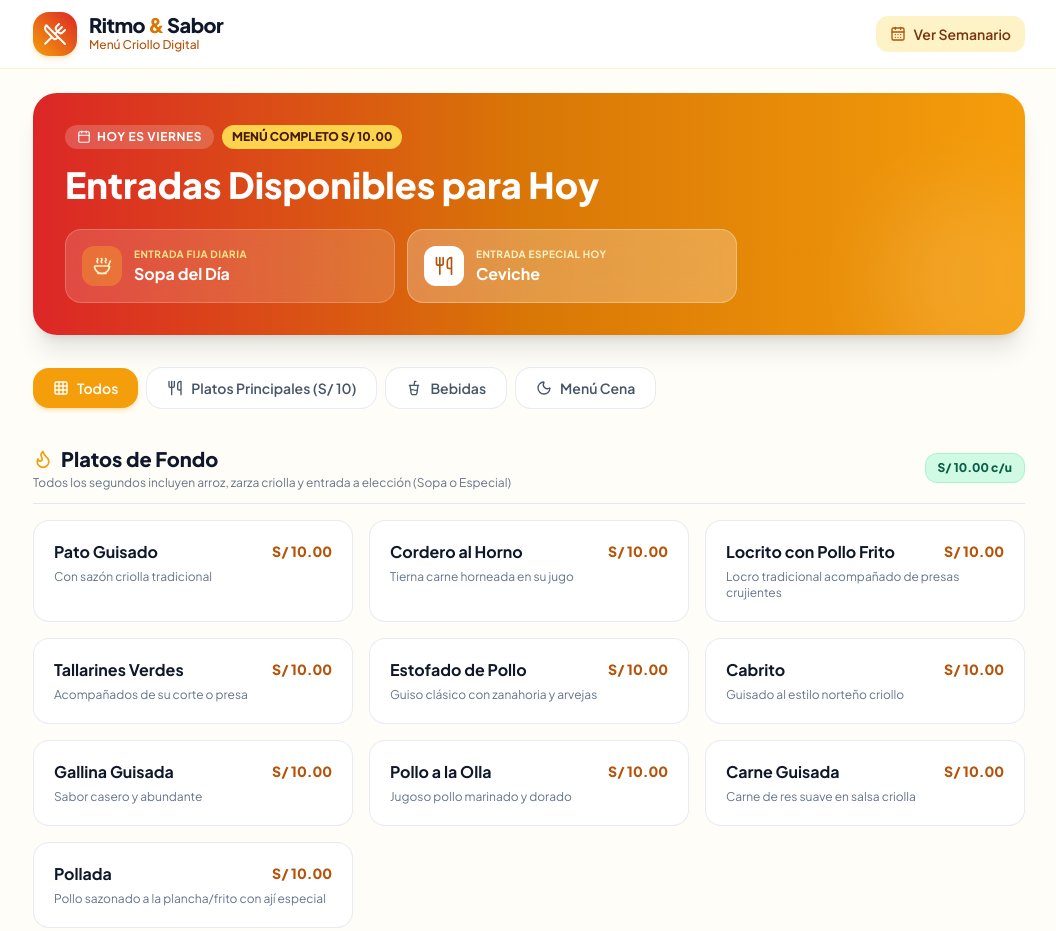
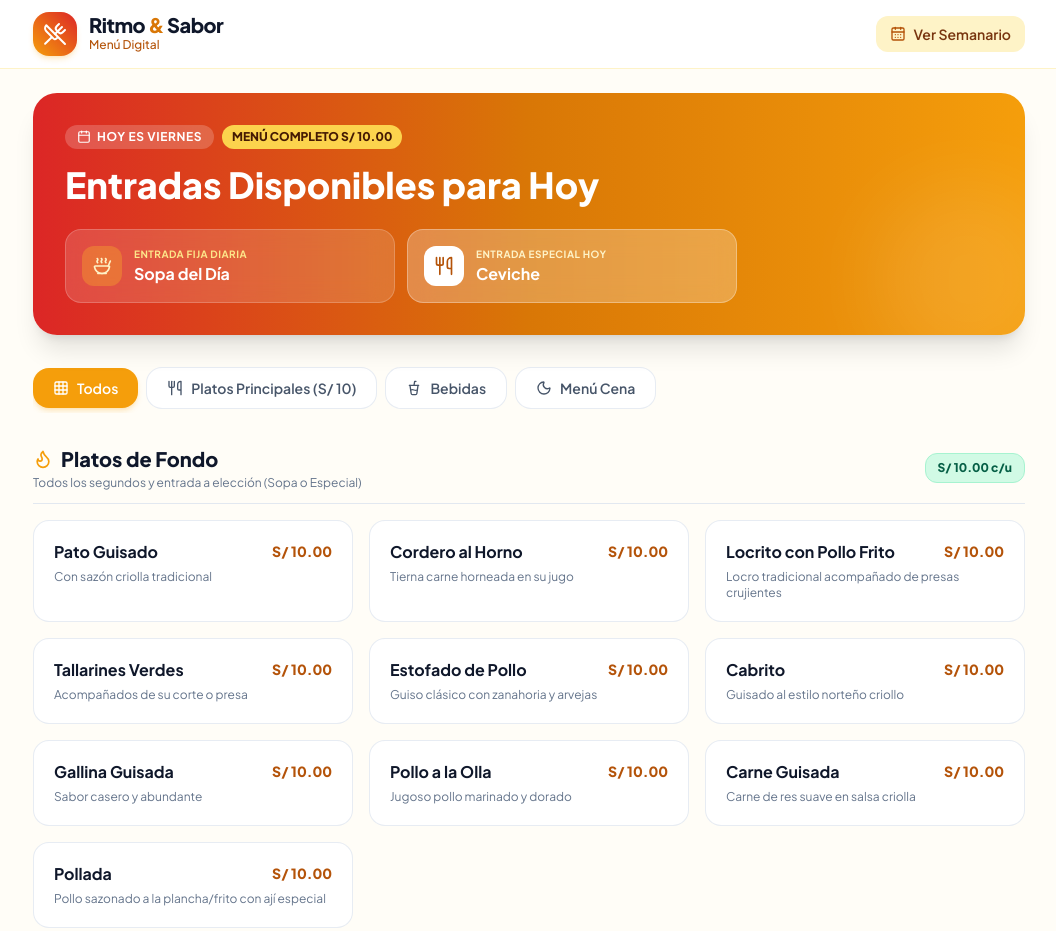
Before and after one commit to Huamani666/Restaurante_Elreydelsabor, a plain HTML site: page index.html in a window 1280 px wide. Shown: the top 931 px of the page, without its empty margins (111-1167 px from the left). Drawn offline with nearby package versions, Linux system fonts and the light colour scheme.

Commit message:
Update index.html

```diff
--- a/index.html
+++ b/index.html
@@ -35,7 +35,7 @@
                     <h1 class="text-xl font-extrabold tracking-tight text-slate-900 leading-none">
                         Ritmo <span class="text-amber-600">&</span> Sabor
                     </h1>
-                    <p class="text-xs font-medium text-amber-700 mt-0.5">Menú Criollo Digital</p>
+                    <p class="text-xs font-medium text-amber-700 mt-0.5">Menú Digital</p>
                 </div>
             </div>
 
@@ -115,7 +115,7 @@
                         <i data-lucide="flame" class="w-5 h-5 text-amber-500"></i>
                         Platos de Fondo
                     </h3>
-                    <p class="text-xs text-slate-500 mt-0.5">Todos los segundos incluyen arroz, zarza criolla y entrada a elección (Sopa o Especial)</p>
+                    <p class="text-xs text-slate-500 mt-0.5">Todos los segundos y entrada a elección (Sopa o Especial)</p>
                 </div>
                 <span class="bg-emerald-100 text-emerald-800 font-extrabold text-xs px-3 py-1.5 rounded-xl border border-emerald-200">
                     S/ 10.00 c/u
@@ -196,7 +196,7 @@
     <footer class="bg-white border-t border-slate-200 mt-12 py-6 text-center text-slate-500 text-xs">
         <div class="max-w-5xl mx-auto px-4 space-y-1">
             <p class="font-bold text-slate-800">Restaurante Ritmo y Sabor</p>
-            <p>¡Te esperamos en nuestro local para disfrutar del mejor sabor criollo!</p>
+            <p>¡Te esperamos en nuestro local para disfrutar del mejor sabor!</p>
         </div>
     </footer>
 
```
